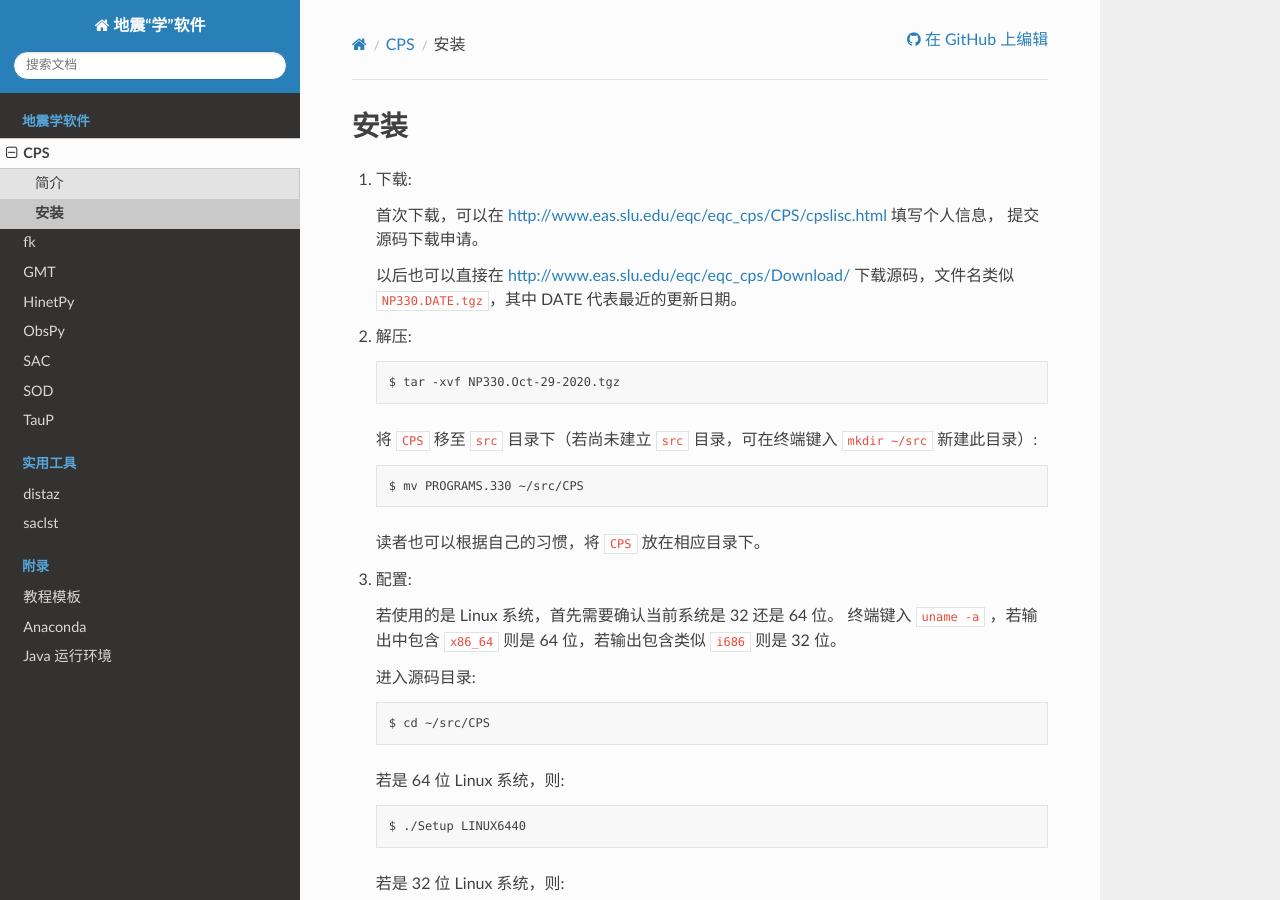
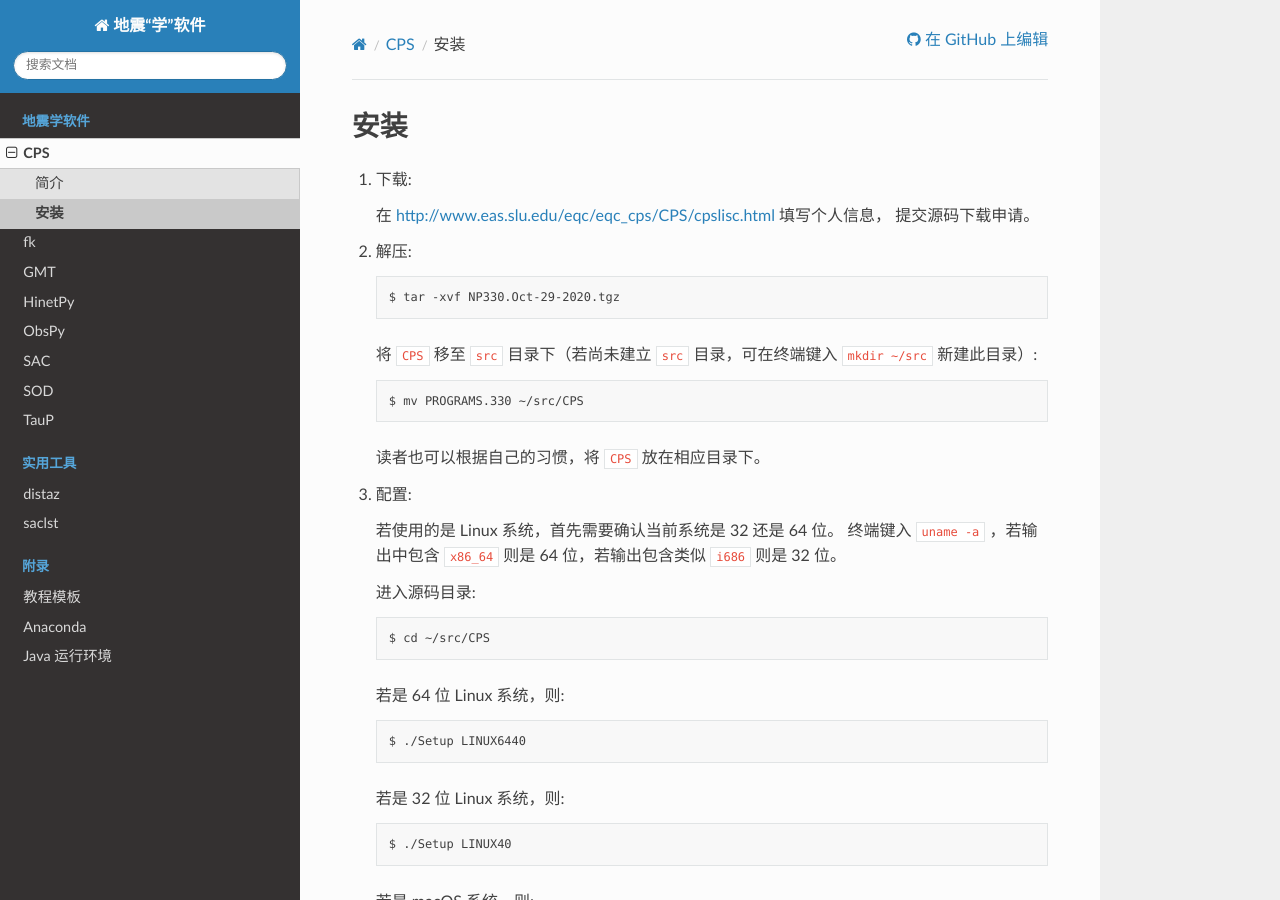
Before and after one commit to seismo-learn/software, a Sphinx documentation site: the page built from source/cps/install.rst, in a window 1280 px wide and 900 px high. Built offline with Sphinx 7.4.7 and the Read the Docs theme 2.0.0, drawn with Linux system fonts in a browser that asks for light colours.

Commit message:
Remove link

```diff
--- a/source/cps/install.rst
+++ b/source/cps/install.rst
@@ -3,11 +3,8 @@
 
 1.  下载:
 
-    首次下载，可以在 http://www.eas.slu.edu/eqc/eqc_cps/CPS/cpslisc.html 填写个人信息，
+    在 http://www.eas.slu.edu/eqc/eqc_cps/CPS/cpslisc.html 填写个人信息，
     提交源码下载申请。
-
-    以后也可以直接在 http://www.eas.slu.edu/eqc/eqc_cps/Download/ 下载源码，文件名类似
-    ``NP330.DATE.tgz``，其中 DATE 代表最近的更新日期。
 
 2.  解压::
 
```
